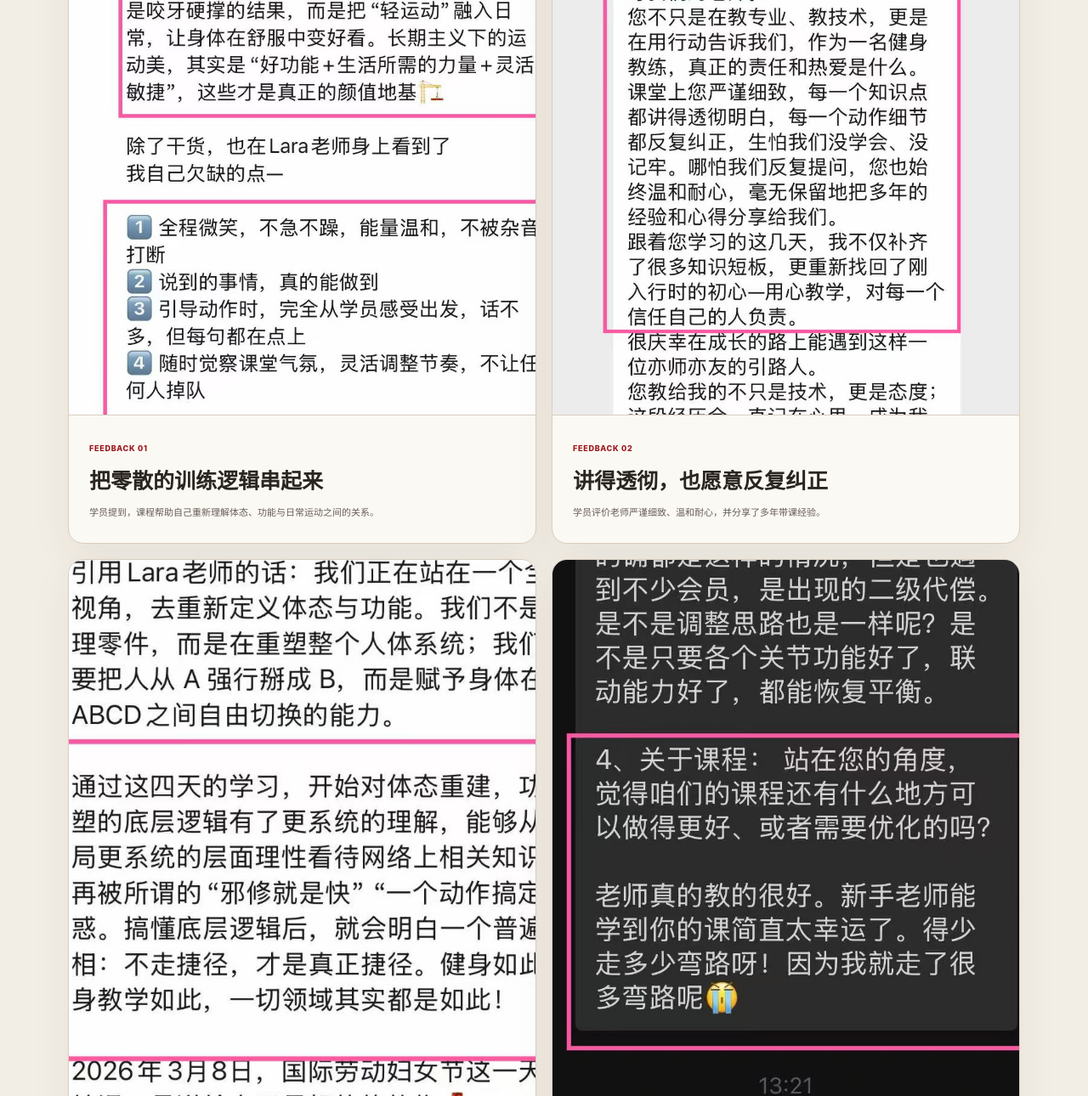
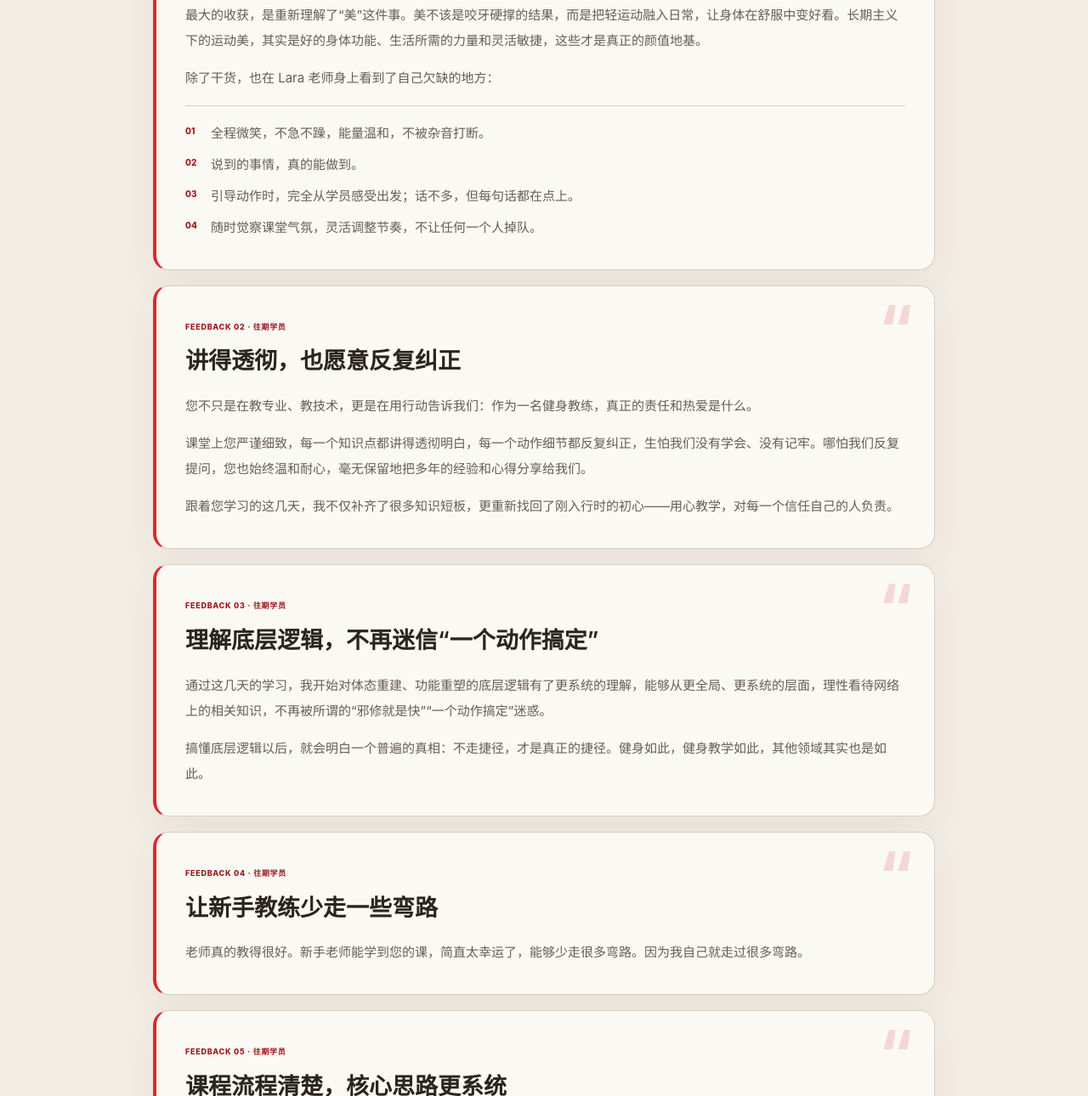
Before and after one commit to fengzhaojiace-ai/lara-course, a plain HTML site: page index.html in a window 1280 px wide. Shown: the part 10710-12000 px from the top of the page at 85% size. Drawn offline with Linux system fonts and the light colour scheme.

Commit message:
学员反馈改为完整纯文字版

```diff
--- a/index.html
+++ b/index.html
@@ -161,17 +161,17 @@
     .case-visual p { margin: 0; color: var(--ink-soft); font-size: 11px; line-height: 1.8; }
     .case-note { margin: 22px auto 0; max-width: 880px; color: var(--muted); font-size: 10px; line-height: 1.8; text-align: center; }
 
-    .feedback-grid { display: grid; grid-template-columns: repeat(2, minmax(0, 1fr)); gap: 18px; }
-    .feedback-card { overflow: hidden; border: 1px solid var(--line); border-radius: 18px; background: var(--paper-light); box-shadow: 0 16px 50px rgba(51,36,26,.06); }
-    .feedback-media { display: block; overflow: hidden; aspect-ratio: 4 / 5; background: var(--paper-deep); }
-    .feedback-media img { display: block; width: 100%; height: 100%; object-fit: cover; object-position: top center; transition: transform .3s ease; }
-    .feedback-media:hover img { transform: scale(1.015); }
-    .feedback-media--pair { display: grid; grid-template-columns: 1fr 1fr; gap: 2px; }
-    .feedback-media--pair a { display: block; overflow: hidden; min-width: 0; }
-    .feedback-body { border-top: 1px solid var(--line); padding: 22px 24px 25px; }
-    .feedback-body span { color: var(--red-dark); font-size: 9px; font-weight: 800; letter-spacing: .08em; }
-    .feedback-body h3 { margin: 8px 0 10px; font-size: 25px; font-weight: 600; line-height: 1.4; }
-    .feedback-body p { margin: 0; color: var(--ink-soft); font-size: 11px; line-height: 1.8; }
+    .feedback-grid { display: grid; max-width: 920px; gap: 18px; margin-inline: auto; }
+    .feedback-card { position: relative; overflow: hidden; border: 1px solid var(--line); border-left: 4px solid var(--red); border-radius: 18px; background: var(--paper-light); box-shadow: 0 16px 50px rgba(51,36,26,.06); padding: 31px 34px 34px; }
+    .feedback-card::after { position: absolute; top: 11px; right: 25px; color: var(--red-pale); content: "“"; font-size: 76px; font-weight: 700; line-height: 1; }
+    .feedback-card > span { position: relative; z-index: 1; color: var(--red-dark); font-size: 9px; font-weight: 800; letter-spacing: .08em; }
+    .feedback-card h3 { position: relative; z-index: 1; margin: 9px 0 0; padding-right: 52px; font-size: 27px; font-weight: 600; line-height: 1.4; }
+    .feedback-copy { position: relative; z-index: 1; margin-top: 19px; color: var(--ink-soft); font-size: 15px; line-height: 2; }
+    .feedback-copy p { margin: 0; }
+    .feedback-copy p + p { margin-top: 14px; }
+    .feedback-points { display: grid; gap: 7px; margin: 17px 0 0; padding: 17px 0 0; border-top: 1px solid var(--line); list-style: none; counter-reset: feedback-point; }
+    .feedback-points li { position: relative; padding-left: 30px; counter-increment: feedback-point; }
+    .feedback-points li::before { position: absolute; top: 2px; left: 0; color: var(--red-dark); content: counter(feedback-point, decimal-leading-zero); font-size: 10px; font-weight: 800; }
     .feedback-note { margin: 22px auto 0; max-width: 800px; color: var(--muted); font-size: 10px; line-height: 1.8; text-align: center; }
 
     .deliver-grid { display: grid; grid-template-columns: repeat(3, 1fr); gap: 13px; }
@@ -267,7 +267,10 @@
       .case-details > div { grid-template-columns: 1fr; gap: 4px; }
       .case-gallery { grid-template-columns: 1fr; }
       .case-visual-media { min-height: 0; }
-      .feedback-grid { grid-template-columns: 1fr; }
+      .feedback-card { padding: 25px 21px 27px; }
+      .feedback-card::after { right: 16px; font-size: 62px; }
+      .feedback-card h3 { padding-right: 42px; font-size: 23px; }
+      .feedback-copy { font-size: 14px; line-height: 1.9; }
       .day-row { grid-template-columns: 54px 1fr; gap: 12px; }
       .day-points { grid-column: 2; }
       .schedule-row { grid-template-columns: 54px 1fr; }
@@ -591,42 +594,60 @@
       <div class="shell">
         <div class="section-head">
           <div><div class="eyebrow">往期学员课程反馈</div><h2>学完以后，<br>他们这样评价这门课。</h2></div>
-          <p>我们保留学员反馈原文，只裁去手机状态栏、输入框和无关画面。点击图片可以查看对应的完整重点截图。</p>
+          <p>以下内容根据学员反馈截图整理，删除了表情、重复语句和无关信息，并重新分段、补充标点，尽量保留学员原本的表达和意思。</p>
         </div>
         <div class="feedback-grid">
           <article class="feedback-card">
-            <a class="feedback-media" href="assets/feedback-01-course-logic.jpg" aria-label="查看学员关于课程逻辑与课堂体验的反馈截图">
-              <img src="assets/feedback-01-course-logic.jpg" alt="往期学员反馈：课程帮助把训练逻辑串联起来，并认可老师的课堂状态与教学方式" width="1060" height="1260" loading="lazy">
-            </a>
-            <div class="feedback-body"><span>FEEDBACK 01</span><h3>把零散的训练逻辑串起来</h3><p>学员提到，课程帮助自己重新理解体态、功能与日常运动之间的关系。</p></div>
+            <span>FEEDBACK 01 · 往期学员</span>
+            <h3>把零散的训练逻辑串起来</h3>
+            <div class="feedback-copy">
+              <p>集训结束，学了一个“大合集”：从骨盆、胸廓到上下肢动力链，从肩胛稳定到内核心激活，把市面上主流的训练逻辑都串起来了。</p>
+              <p>最大的收获，是重新理解了“美”这件事。美不该是咬牙硬撑的结果，而是把轻运动融入日常，让身体在舒服中变好看。长期主义下的运动美，其实是好的身体功能、生活所需的力量和灵活敏捷，这些才是真正的颜值地基。</p>
+              <p>除了干货，也在 Lara 老师身上看到了自己欠缺的地方：</p>
+              <ol class="feedback-points">
+                <li>全程微笑，不急不躁，能量温和，不被杂音打断。</li>
+                <li>说到的事情，真的能做到。</li>
+                <li>引导动作时，完全从学员感受出发；话不多，但每句话都在点上。</li>
+                <li>随时觉察课堂气氛，灵活调整节奏，不让任何一个人掉队。</li>
+              </ol>
+            </div>
           </article>
           <article class="feedback-card">
-            <a class="feedback-media" href="assets/feedback-02-teaching-care.jpg" aria-label="查看学员关于专业教学与耐心指导的反馈截图">
-              <img src="assets/feedback-02-teaching-care.jpg" alt="往期学员反馈：老师讲解细致、反复纠正并耐心回答问题" width="1060" height="1260" loading="lazy">
-            </a>
-            <div class="feedback-body"><span>FEEDBACK 02</span><h3>讲得透彻，也愿意反复纠正</h3><p>学员评价老师严谨细致、温和耐心，并分享了多年带课经验。</p></div>
+            <span>FEEDBACK 02 · 往期学员</span>
+            <h3>讲得透彻，也愿意反复纠正</h3>
+            <div class="feedback-copy">
+              <p>您不只是在教专业、教技术，更是在用行动告诉我们：作为一名健身教练，真正的责任和热爱是什么。</p>
+              <p>课堂上您严谨细致，每一个知识点都讲得透彻明白，每一个动作细节都反复纠正，生怕我们没有学会、没有记牢。哪怕我们反复提问，您也始终温和耐心，毫无保留地把多年的经验和心得分享给我们。</p>
+              <p>跟着您学习的这几天，我不仅补齐了很多知识短板，更重新找回了刚入行时的初心——用心教学，对每一个信任自己的人负责。</p>
+            </div>
           </article>
           <article class="feedback-card">
-            <a class="feedback-media" href="assets/feedback-03-system-thinking.jpg" aria-label="查看学员关于系统理解底层逻辑的反馈截图">
-              <img src="assets/feedback-03-system-thinking.jpg" alt="往期学员反馈：对体态重建和功能重塑的底层逻辑有了更系统的理解" width="1060" height="960" loading="lazy">
-            </a>
-            <div class="feedback-body"><span>FEEDBACK 03</span><h3>理解底层逻辑，不再迷信一个动作</h3><p>学员提到，学习后开始从更整体、更理性的角度理解训练知识。</p></div>
+            <span>FEEDBACK 03 · 往期学员</span>
+            <h3>理解底层逻辑，不再迷信“一个动作搞定”</h3>
+            <div class="feedback-copy">
+              <p>通过这几天的学习，我开始对体态重建、功能重塑的底层逻辑有了更系统的理解，能够从更全局、更系统的层面，理性看待网络上的相关知识，不再被所谓的“邪修就是快”“一个动作搞定”迷惑。</p>
+              <p>搞懂底层逻辑以后，就会明白一个普遍的真相：不走捷径，才是真正的捷径。健身如此，健身教学如此，其他领域其实也是如此。</p>
+            </div>
           </article>
           <article class="feedback-card">
-            <a class="feedback-media" href="assets/feedback-04-new-coach.jpg" aria-label="查看新手教练关于课程实用性的反馈截图">
-              <img src="assets/feedback-04-new-coach.jpg" alt="往期学员反馈：新手教练能通过课程少走弯路" width="950" height="1080" loading="lazy">
-            </a>
-            <div class="feedback-body"><span>FEEDBACK 04</span><h3>让新手教练少走一些弯路</h3><p>学员认为课程讲解清楚，尤其适合想尽早建立完整思路的新手老师。</p></div>
+            <span>FEEDBACK 04 · 往期学员</span>
+            <h3>让新手教练少走一些弯路</h3>
+            <div class="feedback-copy">
+              <p>老师真的教得很好。新手老师能学到您的课，简直太幸运了，能够少走很多弯路。因为我自己就走过很多弯路。</p>
+            </div>
           </article>
           <article class="feedback-card">
-            <div class="feedback-media feedback-media--pair">
-              <a href="assets/feedback-05-flow-and-logic-a.jpg" aria-label="查看学员关于课程流程和动作编排的反馈截图上半部分"><img src="assets/feedback-05-flow-and-logic-a.jpg" alt="往期学员反馈：课程流程流畅，动作编排与理论逻辑相互关联" width="950" height="1180" loading="lazy"></a>
-              <a href="assets/feedback-05-flow-and-logic-b.jpg" aria-label="查看学员关于核心思路和整体调整的反馈截图下半部分"><img src="assets/feedback-05-flow-and-logic-b.jpg" alt="往期学员反馈：核心思路和底层逻辑获得提升，并准备继续实践落地" width="950" height="1250" loading="lazy"></a>
+            <span>FEEDBACK 05 · 往期学员</span>
+            <h3>课程流程清楚，核心思路更系统</h3>
+            <div class="feedback-copy">
+              <p>一开始来的目标其实已经达到了。原来气质、个人魅力加上专业，真的会同时出现在一个人身上。</p>
+              <p>我之前参加过一些培训，从来没有感受过这么流畅的课程流程。动作编排和逻辑非常通顺，不是东一块、西一块，今天和明天没有太大关联。所学的理论知识和动作都是由简到难，专业知识也不繁琐复杂，学下来有一种大道至简的感觉。</p>
+              <p>这几天的卡点和问题，都是现场想到、现场提问、现场解决。课后遇到就业思路和发展方向的问题，老师也很耐心地回答。虽然几天之内不可能把所有知识点、手法和动作全部内化吸收，但最基本的核心思路和底层逻辑，已经在脑海中提升了一个层次，认知也有了新的突破。后续还需要加入实践，继续磨合和落地。</p>
+              <p>以前接触到不对称的会员，我的思路没有这么全面，只想着哪里出现问题就调整哪里，更多是在处理局部。学习完体态觉醒以后，当初自己疑惑的很多问题有了答案，而且真正学起来也没有想象中那么困难。</p>
             </div>
-            <div class="feedback-body"><span>FEEDBACK 05</span><h3>课程流程清楚，核心思路更系统</h3><p>一条较长的反馈分为两张重点截图，分别记录课程编排、现场答疑与整体调整思路。</p></div>
           </article>
         </div>
-        <p class="feedback-note">反馈内容来自往期学员公开或群内提交的学习记录；头像与无关身份信息已尽量避开，文字保留原意。</p>
+        <p class="feedback-note">以上为往期学员反馈的文字整理版。部分反馈来自此前的课程期次，当前课程时长与内容以本页面公布的六天安排为准。</p>
       </div>
     </section>
 
```
